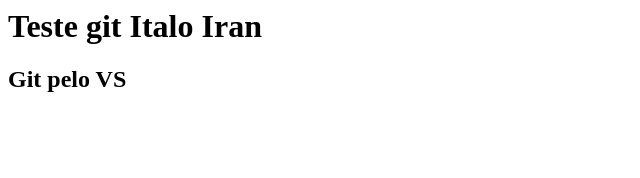
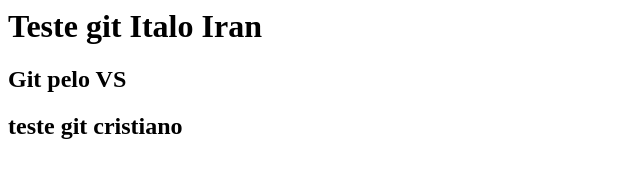
Before and after one commit to SafiraSoft1/site, a plain HTML site: page index.html in a window 1280 px wide. Shown: the whole page, without its empty margins (0-640 px from the left). Drawn offline with Linux system fonts and the light colour scheme.

Commit message:
teste git cristiano

```diff
--- a/index.html
+++ b/index.html
@@ -8,5 +8,6 @@
 <body>
     <h1>Teste git Italo Iran</h1>
     <h2>Git pelo VS</h2>
+    <h2>teste git cristiano</h2>
 </body>
 </html>
```
